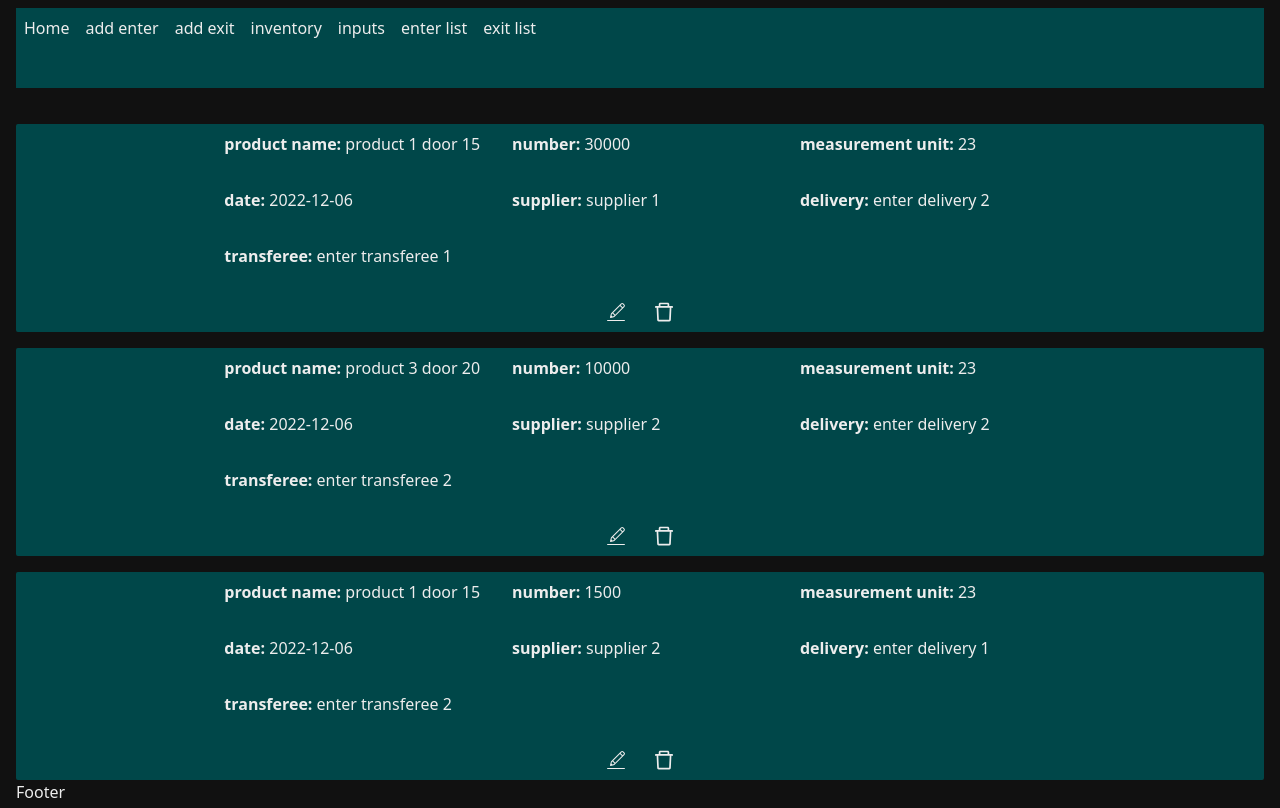
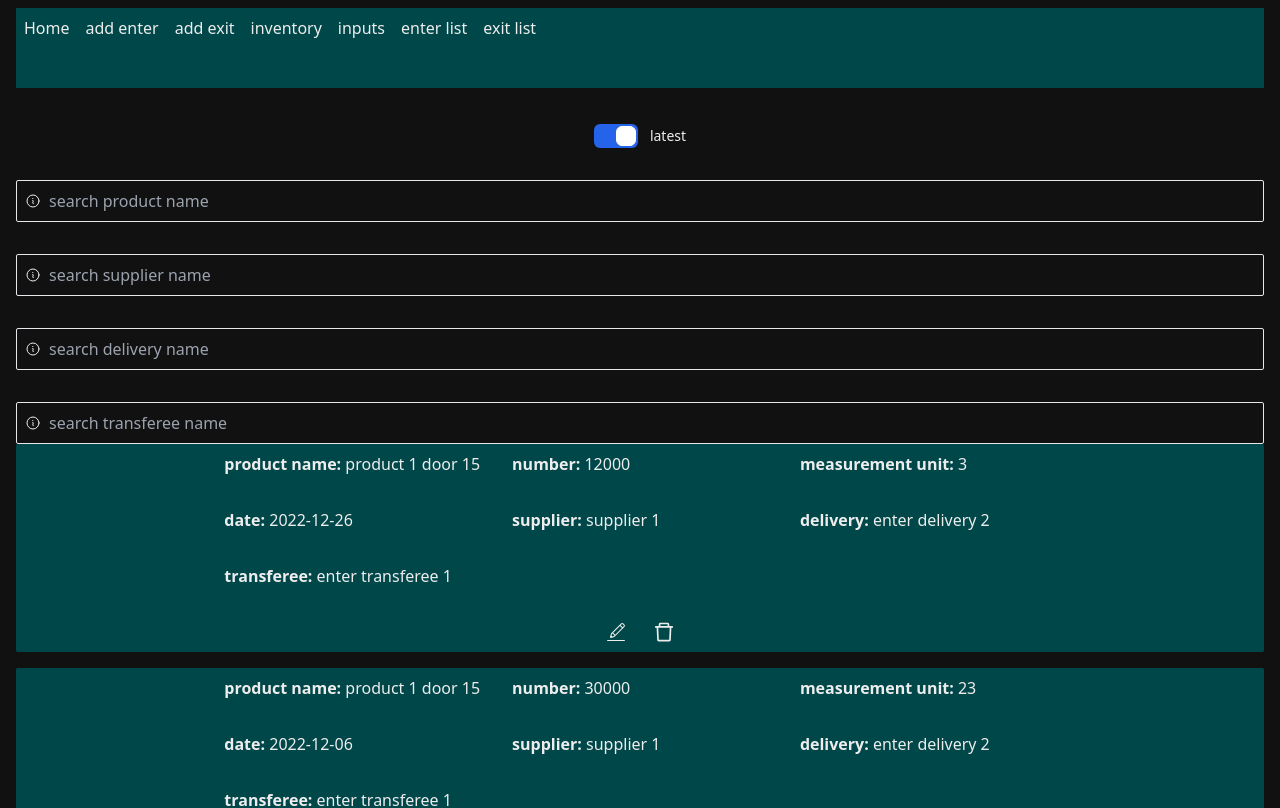
Before and after one commit to Arman-Abbasian/inventory_app_with_react_router_dom_persianVersion, a React (Create React App) app: page /EnterList in a window 1280 px wide. Shown: the top 808 px of the page. Built offline with nearby package versions, Linux system fonts and the light colour scheme; data requests are answered from the project's data file; the HTML template or start-up script is replaced by a standard one.

Commit message:
put filter for EnterLIst component

```diff
--- a/server/db.json
+++ b/server/db.json
@@ -29,6 +29,16 @@
       "enterDelivery": "enter delivery 1",
       "enterTransferee": "enter transferee 2",
       "id": 3
+    },
+    {
+      "productName": "product 1 door 15",
+      "measurmentUnit": "3",
+      "date": "2022-12-26",
+      "number": 12000,
+      "supplier": "supplier 1",
+      "enterDelivery": "enter delivery 2",
+      "enterTransferee": "enter transferee 1",
+      "id": 4
     }
   ],
   "exit": [
--- a/src/components/FilterEnters.jsx
+++ b/src/components/FilterEnters.jsx
@@ -3,11 +3,11 @@ import { useEffect, useState } from "react";
 import { toast } from "react-hot-toast";
 import {HiOutlineInformationCircle } from "react-icons/hi2";
 
-const FilterEnters = ({filters,changeHandler}) => {
+const FilterEnters = ({filters,changeHandler,toggleChangeHandler}) => {
 
-    const [options,setOptions]=useState({productNames:null,supplier:null,delivery:null,transferee:null,});
+    const [options,setOptions]=useState({productNames:null,supplier:null,enterDelivery:null,enterTransferee:null});
     //make productNames options
-    useEffect(()=>{
+   if(!options.productNames){
         axios.get(`http://localhost:4000/overall?category=productName`)
         .then(res=>{
             const data=res.data;
@@ -17,9 +17,9 @@ const FilterEnters = ({filters,changeHandler}) => {
             setOptions({...options,productNames:productNames})
         })
         .catch(err=>toast.error(err.message))
-    },[]);
+    }
     //make supplier options
-    useEffect(()=>{
+    if(!options.supplier){
         axios.get(`http://localhost:4000/overall?category=supplier`)
         .then(res=>{
             const data=res.data;
@@ -29,9 +29,9 @@ const FilterEnters = ({filters,changeHandler}) => {
             setOptions({...options,supplier:supplier})
         })
         .catch(err=>toast.error(err.message))
-    },[]);
+     }
     //make enterDelivery options
-    useEffect(()=>{
+    if(!options.enterDelivery){
         axios.get(`http://localhost:4000/overall?category=enterDelivery`)
         .then(res=>{
             const data=res.data;
@@ -41,58 +41,87 @@ const FilterEnters = ({filters,changeHandler}) => {
             setOptions({...options,enterDelivery:enterDelivery})
         })
         .catch(err=>toast.error(err.message))
-    },[]);
+    }
      //make enterTransferee options
-    useEffect(()=>{
+     if(!options.enterTransferee){
         axios.get(`http://localhost:4000/overall?category=enterTransferee`)
         .then(res=>{
             const data=res.data;
-            const enterDelivery=data.map(item=>{
+            const enterTransferee=data.map(item=>{
                 return {id:item.id,enterTransferee:item.enterTransferee}
             });
             setOptions({...options,enterTransferee:enterTransferee})
         })
         .catch(err=>toast.error(err.message))
-    },[]);
-     useEffect(()=>{
-        axios.get(`http://localhost:4000/overall?category=enterDelivery`)
-        .then(res=>{
-            const data=res.data;
-            const enterDelivery=data.map(item=>{
-                return {id:item.id,enterDelivery:item.enterDelivery}
-            });
-            setOptions({...options,enterDelivery:enterDelivery})
-        })
-        .catch(err=>toast.error(err.message))
-    },[]);
+     }
     return (
         <div className="flex flex-col gap-8 justify-center items-center w-full relative">
-            {productNameOptions &&
+             {options.productNames && options.supplier && options.enterDelivery && options.enterTransferee &&
+             <>
+            {/* ascending or descending base on date */}
+            <label className="inline-flex relative items-center cursor-pointer">
+                <input type="checkbox" value="" className="sr-only peer" name="latest" checked={filters.latest} onChange={(e)=>toggleChangeHandler(e)} />
+                <div className="w-11 h-6 bg-gray-200 peer-focus:outline-none
+                  rounded-md peer  peer-checked:after:translate-x-full peer-checked:after:border-white after:content-[''] after:absolute after:top-[2px] after:left-[2px]
+                   after:bg-white after:border-gray-300 after:border after:rounded-md after:h-5 after:w-5  after:transition-all  peer-checked:bg-blue-600"></div>
+                <span className="ml-3 text-sm font-medium text-primary-white">{filters.latest ? 'latest':'earliest'}</span>
+            </label>
+            {/* make product name options */}
                 <>
                     <div className="border rounded-sm focus:border-2 flex items-center w-full p-2 gap-2" >
                         <span><HiOutlineInformationCircle /></span>
                         <input placeholder="search product name" list="productNamee" name="productName"  className="w-full bg-transparent outline-none" value={filters.productName} onChange={(e)=>changeHandler(e)} />
                     </div>
                     <datalist id="productNamee">
-            {productNameOptions.map(item=>{
+                        {options.productNames.map(item=>{
                             return <option key={item.id} value={item.productName}>{item.productName}</option>
                         })}
                     </datalist>
                 </>
+
+
+            {/* make supplier options */}
+                <>
+                    <div className="border rounded-sm focus:border-2 flex items-center w-full p-2 gap-2" >
+                        <span><HiOutlineInformationCircle /></span>
+                        <input placeholder="search supplier name" list="supplierr" name="supplier"  className="w-full bg-transparent outline-none" value={filters.supplier} onChange={(e)=>changeHandler(e)} />
+                    </div>
+                    <datalist id="supplierr">
+                        {options.supplier.map(item=>{
+                            return <option key={item.id} value={item.productName}>{item.productName}</option>
+                        })}
+                    </datalist>
+                </>
+
+            {/* make enter delivery options */}
+                <>
+                    <div className="border rounded-sm focus:border-2 flex items-center w-full p-2 gap-2" >
+                        <span><HiOutlineInformationCircle /></span>
+                        <input placeholder="search delivery name" list="enterDeliveryy" name="enterDelivery"  className="w-full bg-transparent outline-none" value={filters.enterDelivery} onChange={(e)=>changeHandler(e)} />
+                    </div>
+                    <datalist id="enterDeliveryy">
+                        {options.enterDelivery.map(item=>{
+                            return <option key={item.id} value={item.enterDelivery}>{item.enterDelivery}</option>
+                        })}
+                    </datalist>
+                </>
+
+                <>
+                    <div className="border rounded-sm focus:border-2 flex items-center w-full p-2 gap-2" >
+                        <span><HiOutlineInformationCircle /></span>
+                        <input placeholder="search transferee name" list="enterTransfereee" name="enterTransferee"  className="w-full bg-transparent outline-none" value={filters.enterTransferee} onChange={(e)=>changeHandler(e)} />
+                    </div>
+                    <datalist id="enterTransfereee">
+                        {options.enterTransferee.map(item=>{
+                            return <option key={item.id} value={item.enterTransferee}>{item.enterTransferee}</option>
+                        })}
+                    </datalist>
+                </>
+                </>
                 }
-            {/* radio button */}
-            <div className="flex justify-center gap-6 w-full">
 
-             <div className="flex gap-2 items-center w-full" >
-                    {conditon.map(item=>(
-                        <div className="p-2 border border-emerald-600 flex justify-center items-center gap-1 rounded-sm flex-1">
-                            <input className="form-radio w-5 h-5" type="radio" name="condition" id={item.id} value={item.conditon}  onChange={(e)=>changeHandler(e)} />
-                            <label htmlFor={item.id}>{item.name}</label>
     </div>
-                    ))}
-            </div>
-        </div>
-    </div>
+
      );
 }
 
--- a/src/pages/EnterList.jsx
+++ b/src/pages/EnterList.jsx
@@ -1,10 +1,13 @@
 import axios from "axios";
 import { useEffect, useState } from "react";
 import { toast } from "react-hot-toast";
+import FilterEnters from "../components/FilterEnters";
 import OneEnterItem from "../components/OneEnterItem";
 
 const EnterList = () => {
     const [enterList,setEnterList]=useState({data:null,error:null,loading:false});
+    const [showdEnterList,setShowedEnterList]=useState(null);
+    const [filters,setFilters]=useState({latest:true,productName:"",supplier:"",enterDelivery:"",enterTransferee:""});
     async  function getEnterList(){
         setEnterList({data:null,error:null,loading:true})
         try {
@@ -14,8 +17,29 @@ const EnterList = () => {
             setEnterList({data:null,error:err.message,loading:false})
           toast.error(err.message)
         }
+    };
+    const changeHandler=(e)=>{
+        const {name,value}=e.target;
+        setFilters({...filters,[name]:value})
+    };
+    const toggleChangeHandler=(e)=>{
+        const {name,checked}=e.target;
+        console.log(checked)
+        setFilters({...filters,[name]:checked})
+    };
+
+    useEffect(()=>{getEnterList()},[]);
+    useEffect(()=>{
+        if(enterList.data){
+        let val=[...enterList.data];
+        val=includeProductNameFilter(val)
+        val=includeSupplierFilter(val)
+        val=includeEnterDeliveryFilter(val)
+        val=includeEnterTransfereeFilter(val)
+        val=sortDate(val)
+        setShowedEnterList(val)
         }
-    useEffect(()=>{getEnterList()},[]);
+    },[filters,enterList.data])
     const deleteHandler=(id)=>{
         axios.delete(`http://localhost:4000/enter/${id}`)
         .then(res=>{
@@ -24,17 +48,52 @@ const EnterList = () => {
         })
         .catch(err=>toast.error(err.message))
     }
-    console.log(enterList)
+    function includeProductNameFilter(array){
+        array=array.filter(item=>item.productName.toLowerCase().includes(filters.productName.toLowerCase()));
+        return array;
+    };
+    function includeSupplierFilter(array){
+        array=array.filter(item=>item.supplier.toLowerCase().includes(filters.supplier.toLowerCase()));
+        return array;
+    };
+    function includeEnterDeliveryFilter(array){
+        array=array.filter(item=>item.enterDelivery.toLowerCase().includes(filters.enterDelivery.toLowerCase()));
+        return array;
+    };
+    function includeEnterTransfereeFilter(array){
+        array=array.filter(item=>item.enterTransferee.toLowerCase().includes(filters.enterTransferee.toLowerCase()));
+        return array;
+    };
+    function sortDate(array){
+        if(filters.latest){
+            array.sort(function(a, b){
+                const date1 = new Date(a.date)
+                const date2 = new Date(b.date);
+                return date2 - date1;
+            });
+        }else{
+            array.sort(function(a, b){
+                const date1 = new Date(a.date)
+                const date2 = new Date(b.date);
+                return date1 - date2;
+            });
+        }
+        return array;
+    };
+    if(showdEnterList){sortDate(showdEnterList)}
     return (
+        <div>
+            <FilterEnters filters={filters} changeHandler={changeHandler} toggleChangeHandler={toggleChangeHandler}/>
             <div className="flex flex-col gap-y-4">
-            {enterList.data &&
-            enterList.data.map(item=>(
+                {showdEnterList &&
+                showdEnterList.map(item=>(
                     <OneEnterItem key={item.id} id={item.id}productName={item.productName}
                     number={item.number}measurmentUnit={item.measurmentUnit}date={item.date}supplier={item.supplier}
                     enterDelivery={item.enterDelivery}enterTransferee={item.enterTransferee} deleteHandler={()=>deleteHandler(item.id)} />
                 ))
                 }
             </div>
+        </div>
      );
 }
 
```
Lines whose indentation alone changed are shown as unchanged.
